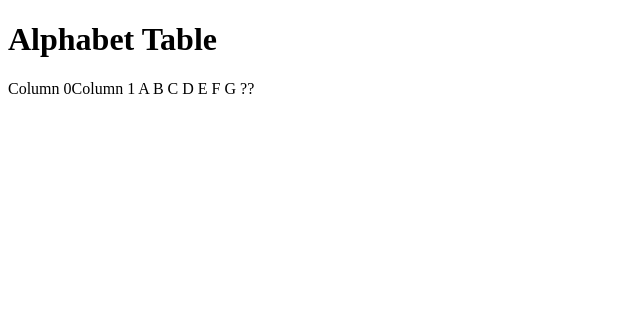
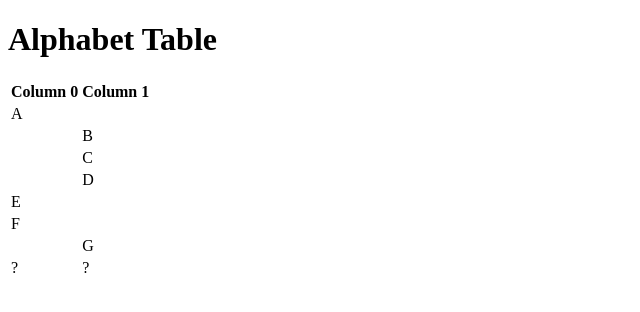
Before and after one commit to comp426-2022-spring/a00-kapoole, a website: page index.html in a window 1280 px wide. Shown: the whole page, without its empty margins (0-640 px from the left). Drawn offline with Linux system fonts and the light colour scheme.

Commit message:
added browswer-sync and fixed index.html

```diff
--- a/index.html
+++ b/index.html
@@ -9,7 +9,7 @@
     <body>
         <div>
             <h1>Alphabet Table</h1>
-            <tble>
+            <table>
                 <thead>
                     <tr>
                         <th>Column 0</th><th>Column 1</th>
@@ -20,13 +20,13 @@
                         <td>A</td><td></td>
                     </tr>
                     <tr>
-                        <td>B</td><td></td>
+                        <td></td><td>B</td>
                     </tr>
                     <tr>
-                        <td>C</td><td></td>
+                        <td></td><td>C</td>
                     </tr>
                     <tr>
-                        <td>D</td><td></td>
+                        <td></td><td>D</td>
                     </tr>
                     <tr>
                         <td>E</td><td></td>
@@ -35,13 +35,13 @@
                         <td>F</td><td></td>
                     </tr>
                     <tr>
-                        <td>G</td><td></td>
+                        <td></td><td>G</td>
                     </tr>
                     <tr>
                         <td>?</td><td>?</td>
                     </tr>
                 </tbody>
-            </tble>
+            </table>
         </div>
     </body>
 
--- a/package.json
+++ b/package.json
@@ -15,5 +15,8 @@
   "bugs": {
     "url": "https://github.com/comp426-2022-spring/a00-kapoole/issues"
   },
-  "homepage": "https://github.com/comp426-2022-spring/a00-kapoole#readme"
+  "homepage": "https://github.com/comp426-2022-spring/a00-kapoole#readme",
+  "dependencies": {
+    "browser-sync": "^2.27.7"
+  }
 }
```
Also changed, not shown: 1 other file.
